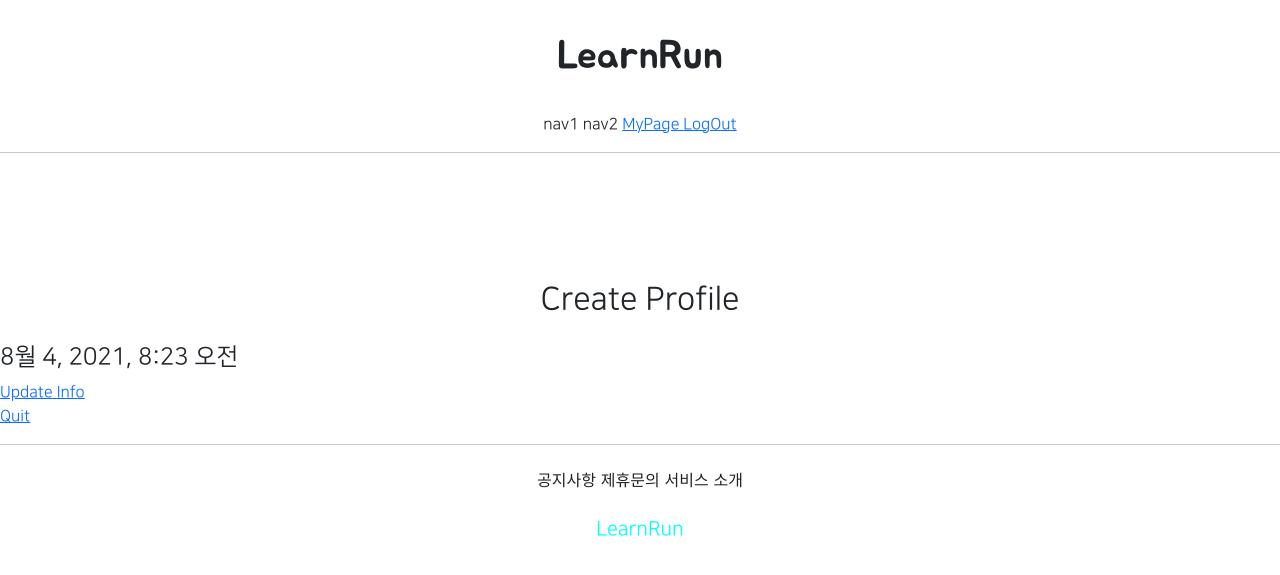
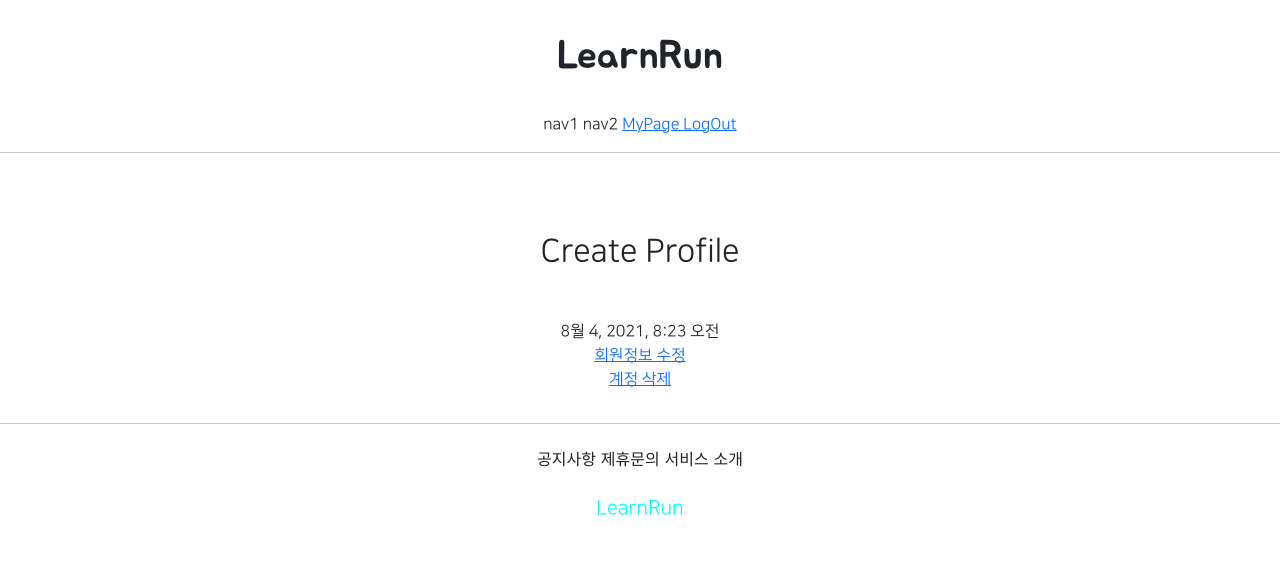
Before and after one commit to RunLearn/Ai_school_4-django-web, a Django app: template helloapp/templates/helloapp/detail.html in a window 1280 px wide. Shown: the top 575 px of the page. Run offline with Django 3.2, Linux system fonts and the light colour scheme; the template is opened without the code that fills it: values that come from a table or form of the project are taken from there, others are empty; the visitor is signed in with stand-in values (Sample User, id 1); data comes from the database, SQL or seed files in the repository; parts of the project's set-up code (start-up, migrations or seed data) failed here and were passed over; some libraries are stand-ins or nearby versions.

Commit message:
7/28 프로필앱 제작중5 update

```diff
--- a/helloapp/templates/helloapp/detail.html
+++ b/helloapp/templates/helloapp/detail.html
@@ -1,44 +1,42 @@
 {% extends 'base.html' %}
 
-{%block content %}
+{% block content%}
 
     <div class="text-center mw-500 m-auto">
-        <img class="m-5">
+        <div class="m-5">
             {% if target_user.profile %}
                 <img src="{{ target_user.profile.image.url }}"
                      class = "profile_image m-4"
                      alt = "profile image">
-                <h2 class="NNS_B">{{ target_user.profile.nickname }}
-                    <a href="{% url 'profileapp:update' pk=target_user.profile.pk %}">
+                <h2 class = "NNS_B">{{ target_user.profile.nickname }}
+                    {% if target_user == user %}
+                    <a href = "{% url 'profileapp:update' pk=target_user.profile.pk %}">
                         edit
                     </a>
+                    {% endif %}
+
                 </h2>
                 <h5>{{ target_user.profile.message }}</h5>
             {% else %}
-            <h2>
-                <a href="{% url 'profileapp:create' %}"></a>
-                    Create Profile
-            </h2>
+                <h2>
+                    <a href="{% url 'profileapp:create' %}"></a>
+                        Create Profile
+                </h2>
             {% endif %}
         </div>
         <div>
-            <h4>{{ target_user.date_joined }}</h4>
+            {{ target_user.date_joined }}
         </div>
-
-        {%  if user == target_user %}
-
         <div>
             <a href="{% url 'helloapp:update' pk=target_user.pk %}">
-                Update Info
+            회원정보 수정
             </a>
         </div>
         <div>
             <a href="{% url 'helloapp:delete' pk=target_user.pk %}">
-                Quit
+            계정 삭제
             </a>
         </div>
-
-        {% endif %}
     </div>
 
 {% endblock %}
```
